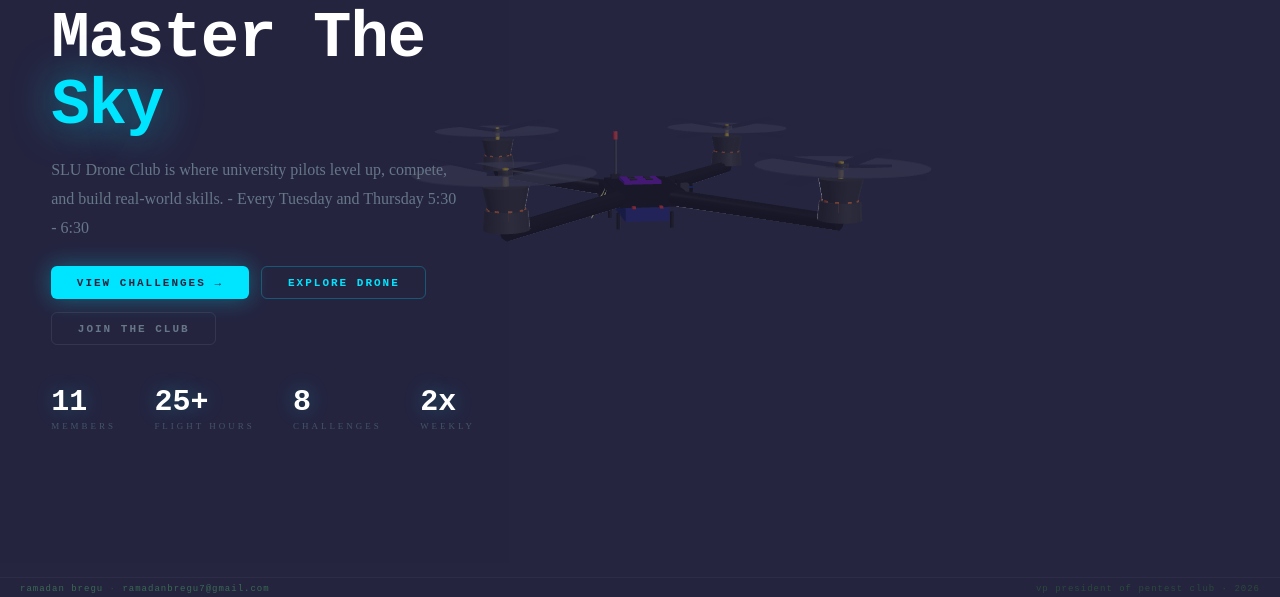
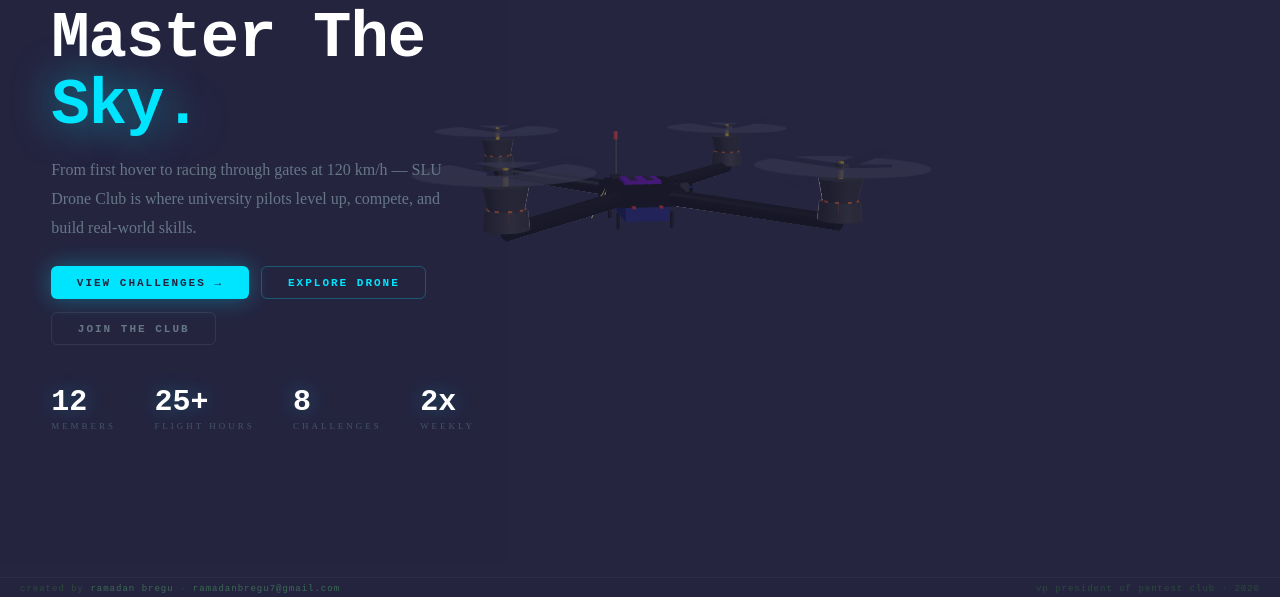
Before and after one commit to Rbregu/sludrone, a React (Vite) app: page / in a window 1280 px wide. Shown: the part 200-797 px from the top of the page. Built offline with nearby package versions, Linux system fonts and the light colour scheme.

Commit message:
Update DroneClubSite.jsx

```diff
--- a/src/DroneClubSite.jsx
+++ b/src/DroneClubSite.jsx
@@ -55,7 +55,8 @@
 };
 
 const MEMBERS = [
-  { name:"Trenton Martin",   role:"President",      level:"Advanced",     flights:25, spec:"Racing",      avatar:"TM", color:"#00e5ff" },
+  { name:"Edward Santiago",  role:"Club Advisor",   level:"Expert",       flights:25, spec:"Aviation",    avatar:"ES", color:"#00e5ff" },
+  { name:"Trenton Martin",   role:"President",      level:"Advanced",     flights:25, spec:"Racing",      avatar:"TM", color:"#a8ff3e" },
   { name:"Quong Nguyen",     role:"Vice President", level:"Advanced",     flights:25, spec:"Freestyle",   avatar:"QN", color:"#a8ff3e" },
   { name:"Joseph Stauffer",  role:"Secretary",      level:"Intermediate", flights:25, spec:"Cinematics",  avatar:"JS", color:"#ff6b35" },
   { name:"Kiara Lantigua",   role:"Treasurer",      level:"Intermediate", flights:25, spec:"Racing",      avatar:"KL", color:"#bf5fff" },
@@ -658,10 +659,10 @@
       <div style={{position:"absolute",left:0,top:0,bottom:0,width:"clamp(280px,52%,600px)",display:"flex",flexDirection:"column",justifyContent:"center",padding:"0 clamp(20px,4vw,56px)"}}>
         <div style={{...fade(0.1),fontSize:"clamp(7px,1vw,11px)",letterSpacing:"clamp(2px,0.5vw,5px)",color:"#00e5ff",textTransform:"uppercase",marginBottom:"clamp(8px,1.5vh,18px)"}}>Saint Leo University Drone Club<br/>✦ Est. 2026</div>
         <h1 style={{...fade(0.2),fontFamily:"monospace",fontWeight:900,fontSize:"clamp(26px,5vw,72px)",lineHeight:1.05,color:"#fff",marginBottom:"clamp(12px,2vh,22px)",letterSpacing:-1}}>
-          Master The<br/><span style={{color:"#00e5ff",textShadow:"0 0 40px #00e5ff88"}}>Sky</span>
+          Master The<br/><span style={{color:"#00e5ff",textShadow:"0 0 40px #00e5ff88"}}>Sky.</span>
         </h1>
         <p style={{...fade(0.3),color:"#667788",fontSize:"clamp(11px,1.3vw,16px)",lineHeight:1.8,marginBottom:"clamp(20px,3vh,38px)",maxWidth:"clamp(240px,32vw,420px)"}}>
-          SLU Drone Club is where university pilots level up, compete, and build real-world skills. - Every Tuesday and Thursday 5:30 - 6:30
+          From first hover to racing through gates at 120 km/h — SLU Drone Club is where university pilots level up, compete, and build real-world skills.
         </p>
         <div style={{...fade(0.4),display:"flex",gap:"clamp(8px,1vw,14px)",flexWrap:"wrap",marginBottom:"clamp(28px,5vh,56px)"}}>
           <button onClick={()=>setPage("challenges")} style={{padding:"clamp(9px,1.2vh,14px) clamp(14px,2vw,28px)",background:"#00e5ff",color:"#252540",border:"none",borderRadius:6,fontFamily:"monospace",fontWeight:700,fontSize:"clamp(8px,0.9vw,11px)",letterSpacing:2,cursor:"pointer",boxShadow:"0 0 22px #00e5ff55",transition:"all .2s",whiteSpace:"nowrap"}} onMouseEnter={e=>e.currentTarget.style.transform="translateY(-2px)"} onMouseLeave={e=>e.currentTarget.style.transform="none"}>VIEW CHALLENGES →</button>
@@ -669,7 +670,7 @@
           <button onClick={()=>setPage("join")} style={{padding:"clamp(9px,1.2vh,14px) clamp(14px,2vw,28px)",background:"none",color:"#667788",border:"1px solid rgba(255,255,255,0.08)",borderRadius:6,fontFamily:"monospace",fontWeight:700,fontSize:"clamp(8px,0.9vw,11px)",letterSpacing:2,cursor:"pointer",transition:"all .2s",whiteSpace:"nowrap"}} onMouseEnter={e=>e.currentTarget.style.color="#fff"} onMouseLeave={e=>e.currentTarget.style.color="#667788"}>JOIN THE CLUB</button>
         </div>
         <div style={{...fade(0.6),display:"flex",gap:"clamp(18px,3vw,40px)"}}>
-          {[["11","Members"],["25+","Flight Hours"],["8","Challenges"],["2x","Weekly"]].map(([n,l])=>(
+          {[["12","Members"],["25+","Flight Hours"],["8","Challenges"],["2x","Weekly"]].map(([n,l])=>(
             <div key={l}>
               <div style={{fontFamily:"monospace",fontWeight:900,fontSize:"clamp(18px,2.5vw,30px)",color:"#fff",textShadow:"0 0 20px #00e5ff44"}}>{n}</div>
               <div style={{fontSize:"clamp(7px,0.7vw,9px)",letterSpacing:3,color:"#445566",textTransform:"uppercase",marginTop:2}}>{l}</div>
@@ -717,7 +718,7 @@
           ))}
         </div>
         <div style={{marginTop:52,display:"grid",gridTemplateColumns:"repeat(auto-fit,minmax(150px,1fr))",gap:1,background:"rgba(0,229,255,0.08)",border:"1px solid rgba(0,229,255,0.12)",borderRadius:12,overflow:"hidden"}}>
-          {[["11","Total Members"],["25+","Flight Hours"],["2×","Weekly Sessions"],["5","Disciplines"]].map(([n,l])=>(
+          {[["12","Total Members"],["25+","Flight Hours"],["2×","Weekly Sessions"],["5","Disciplines"]].map(([n,l])=>(
             <div key={l} style={{padding:"24px 18px",textAlign:"center",borderRight:"1px solid rgba(0,229,255,0.08)"}}>
               <div style={{fontWeight:900,fontSize:26,color:"#fff",marginBottom:5}}>{n}</div>
               <div style={{fontSize:8,letterSpacing:2,color:"#445566",textTransform:"uppercase"}}>{l}</div>
@@ -845,7 +846,7 @@
       {page==="members"    && <MembersPage/>}
       {page==="join"       && <JoinPage/>}
       <div style={{position:"fixed",bottom:0,left:0,right:0,zIndex:500,padding:"6px 20px",background:"rgba(37,37,64,0.85)",backdropFilter:"blur(8px)",borderTop:"1px solid rgba(255,255,255,0.04)",display:"flex",alignItems:"center",justifyContent:"space-between",flexWrap:"wrap",gap:4}}>
-        <span style={{fontFamily:"monospace",fontSize:9,color:"#2a4a3a",letterSpacing:1}}><span style={{color:"#3a6a52"}}>ramadan bregu</span> · <a href="mailto:ramadanbregu7@gmail.com" style={{color:"#3a6a52",textDecoration:"none"}}>ramadanbregu7@gmail.com</a></span>
+        <span style={{fontFamily:"monospace",fontSize:9,color:"#2a4a3a",letterSpacing:1}}>created by <span style={{color:"#3a6a52"}}>ramadan bregu</span> · <a href="mailto:ramadanbregu7@gmail.com" style={{color:"#3a6a52",textDecoration:"none"}}>ramadanbregu7@gmail.com</a></span>
         <span style={{fontFamily:"monospace",fontSize:9,color:"#2a4a3a",letterSpacing:1}}>vp president of pentest club · 2026</span>
       </div>
     </div>
```
